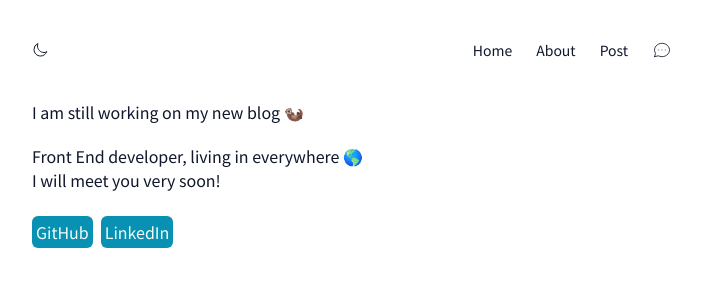
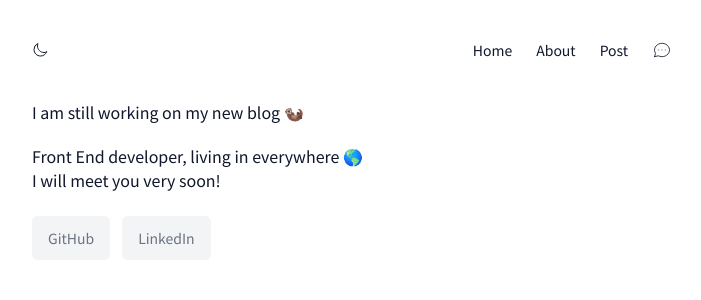
Before and after one commit to tamoimi/tami-dev-blog, a Next.js app: page /about in a window 1280 px wide. Shown: the top 300 px of the page, without its empty margins (288-989 px from the left). Built offline with nearby package versions, Linux system fonts and the light colour scheme.

Commit message:
remove: remove transition

```diff
--- a/app/about/page.tsx
+++ b/app/about/page.tsx
@@ -1,6 +1,6 @@
 const About = () => {
   return (
-    <div className="my-10">
+    <div className="my-10 text-base">
       {/* add gif */}
       <div className="m-auto">
         <p className="mb-5">
@@ -9,11 +9,14 @@ const About = () => {
         <p>
           Front End developer, living in everywhere 🌎 <br /> I will meet you very soon!
         </p>
-        <div className="flex space-x-2 mt-6">
-          <button type="button" className="bg-cyan-600 text-teal-50 p-1 rounded-md hover:bg-teal-500 transition-all">
+        <div className="flex space-x-3 mt-6 text-gray-500 dark:text-gray-400 text-sm">
+          <button
+            type="button"
+            className="bg-gray-100 dark:bg-gray-800 px-4 py-3 rounded-md hover:bg-gray-200 dark:hover:bg-gray-700"
+          >
             <a href="https://github.com/tamoimi">GitHub</a>
           </button>
-          <button className="bg-cyan-600 text-teal-50 p-1 rounded-md  hover:bg-teal-500 transition-all">
+          <button className="bg-gray-100 dark:bg-gray-800 px-4 py-3 rounded-md hover:bg-gray-200 dark:hover:bg-gray-700">
             <a href="https://www.linkedin.com/in/tamiortami/">LinkedIn</a>
           </button>
         </div>
```
